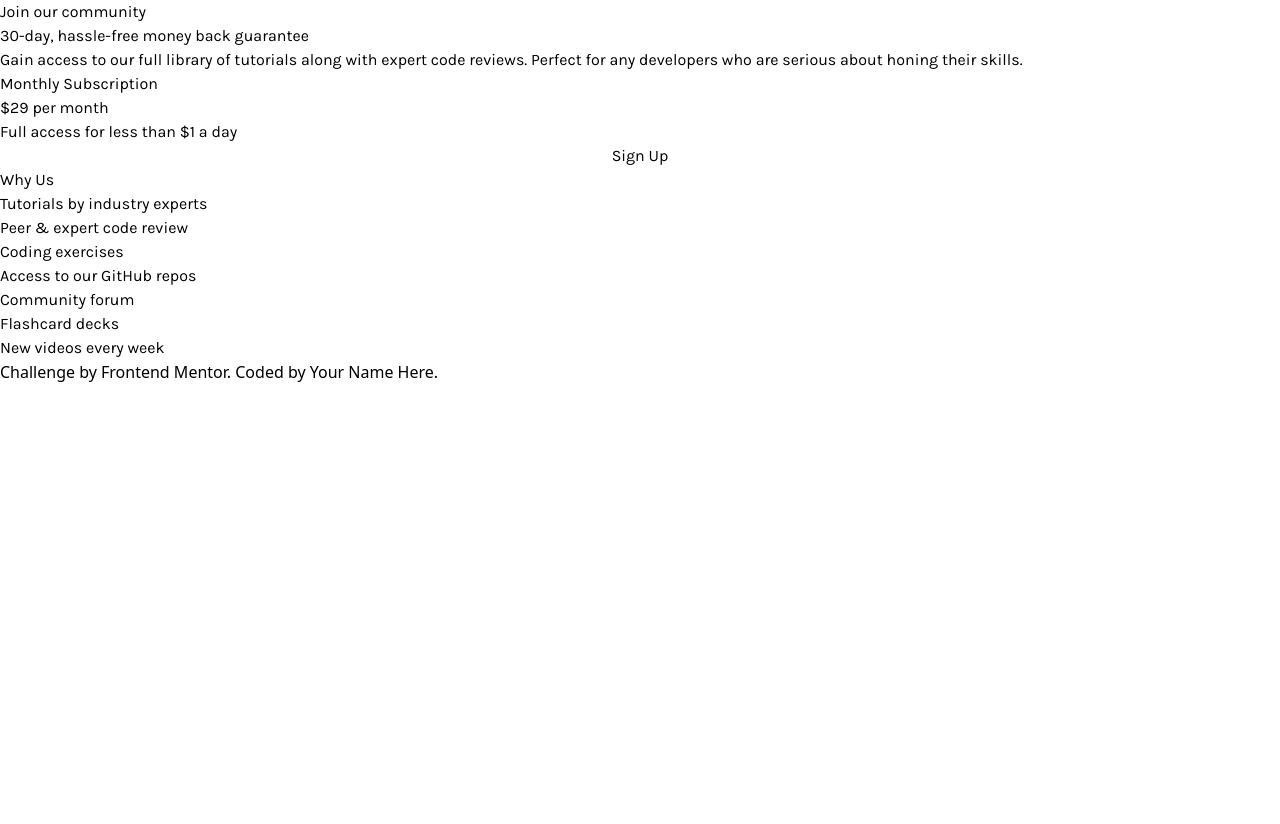
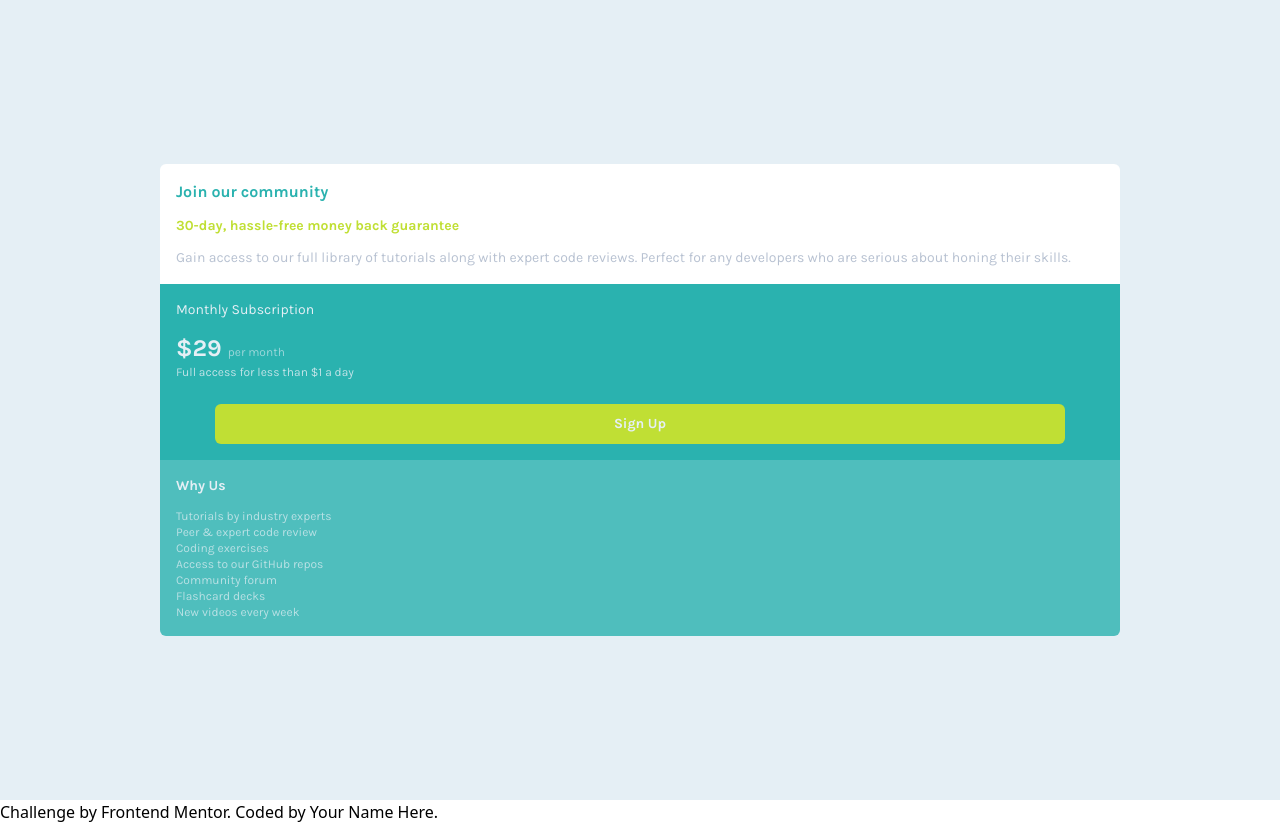
Before and after one commit to theAvocadoCoder/single-price-grid-component, a website: page index.html in a window 1280 px wide. Before the commit the page ends 800 px from the top, so only its background shows below. Drawn offline with Linux system fonts and the light colour scheme.

Commit message:
Apply styles according to template

```diff
--- a/index.html
+++ b/index.html
@@ -16,34 +16,35 @@
 </head>
 
 <body>
-  <div class="flex flex-col font-karla">
-    <div class="flex flex-col">
-      <h3>Join our community</h3>
+  <div class="flex flex-col items-center justify-center h-screen w-screen font-karla bg-light-gray text-base">
+    <div class="flex flex-col bg-white w-3/4 p-4 rounded-t-md">
+      <h3 class="text-cyan font-bold mb-3">Join our community</h3>
 
-      <h4>30-day, hassle-free money back guarantee</h4>
+      <h4 class="text-bright-yellow font-bold mb-3 text-sm">30-day, hassle-free money back guarantee</h4>
 
-      <span>
+      <span class="text-opacity-70 text-grayish-blue text-sm">
         Gain access to our full library of tutorials along with expert code reviews.
         Perfect for any developers who are serious about honing their skills.
       </span>
     </div>
-    <div class="flex flex-col">
-      <h3>Monthly Subscription</h3>
+    <div class="flex flex-col bg-cyan w-3/4 text-light-gray p-4">
+      <h3 class="mb-3 text-sm">Monthly Subscription</h3>
 
-      <span>
-        <span>&dollar;29</span> per month
+      <span class="text-2xl font-bold">
+        &dollar;29 <span class="text-opacity-60 text-light-gray font-normal text-xs">per month</span>
       </span>
 
-      <span>
+      <span class="text-xs mb-3 text-opacity-80 text-light-gray">
         Full access for less than &dollar;1 a day
       </span>
 
-      <button>Sign Up</button>
+      <button class="bg-bright-yellow w-11/12 px-8 py-1 self-center rounded-md mt-3 h-10 text-sm font-bold">Sign
+        Up</button>
     </div>
-    <div class="flex flex-col">
-      <h3>Why Us</h3>
+    <div class="flex flex-col bg-opacity-80 bg-cyan w-3/4 p-4 text-light-gray rounded-b-md">
+      <h3 class="font-bold text-sm mb-3">Why Us</h3>
 
-      <div>
+      <div class="text-opacity-70 text-light-gray text-xs">
         Tutorials by industry experts
         <br>
         Peer &amp; expert code review
```
Also changed, not shown: dist/output.css.
